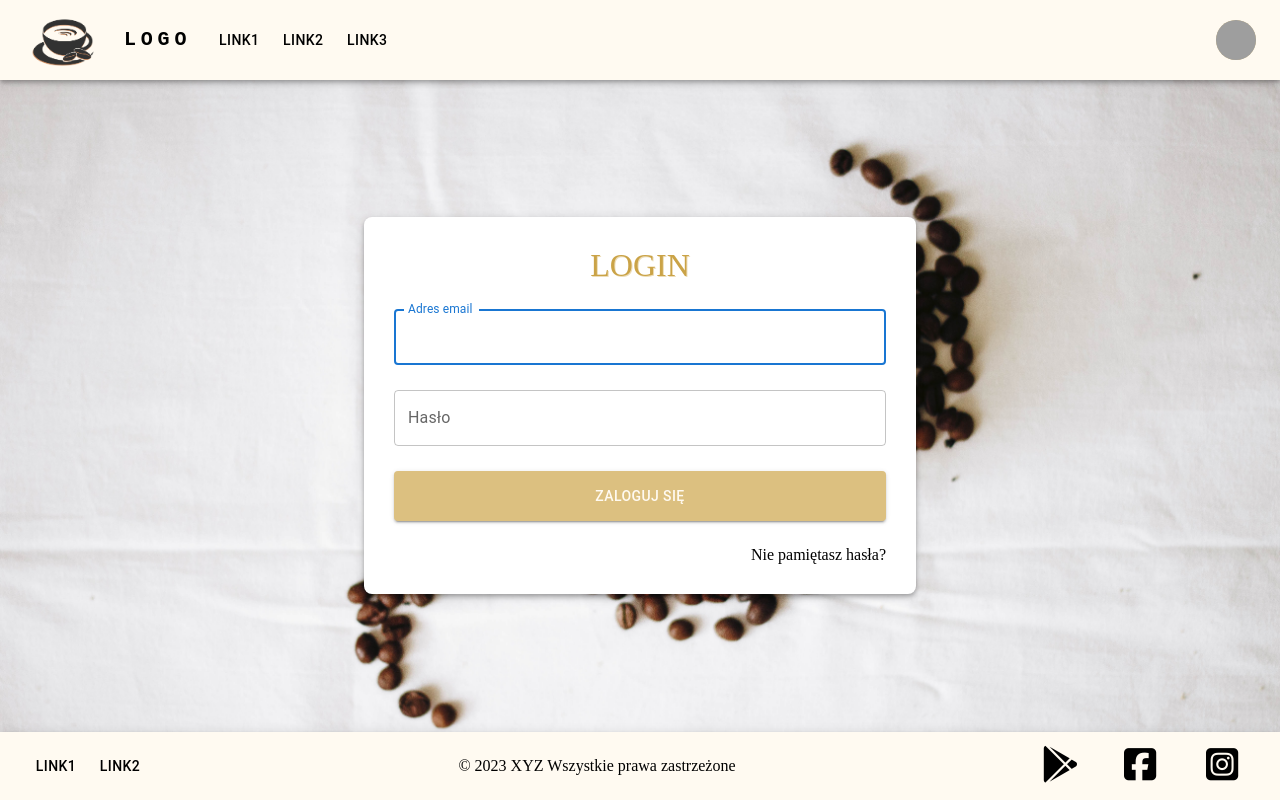
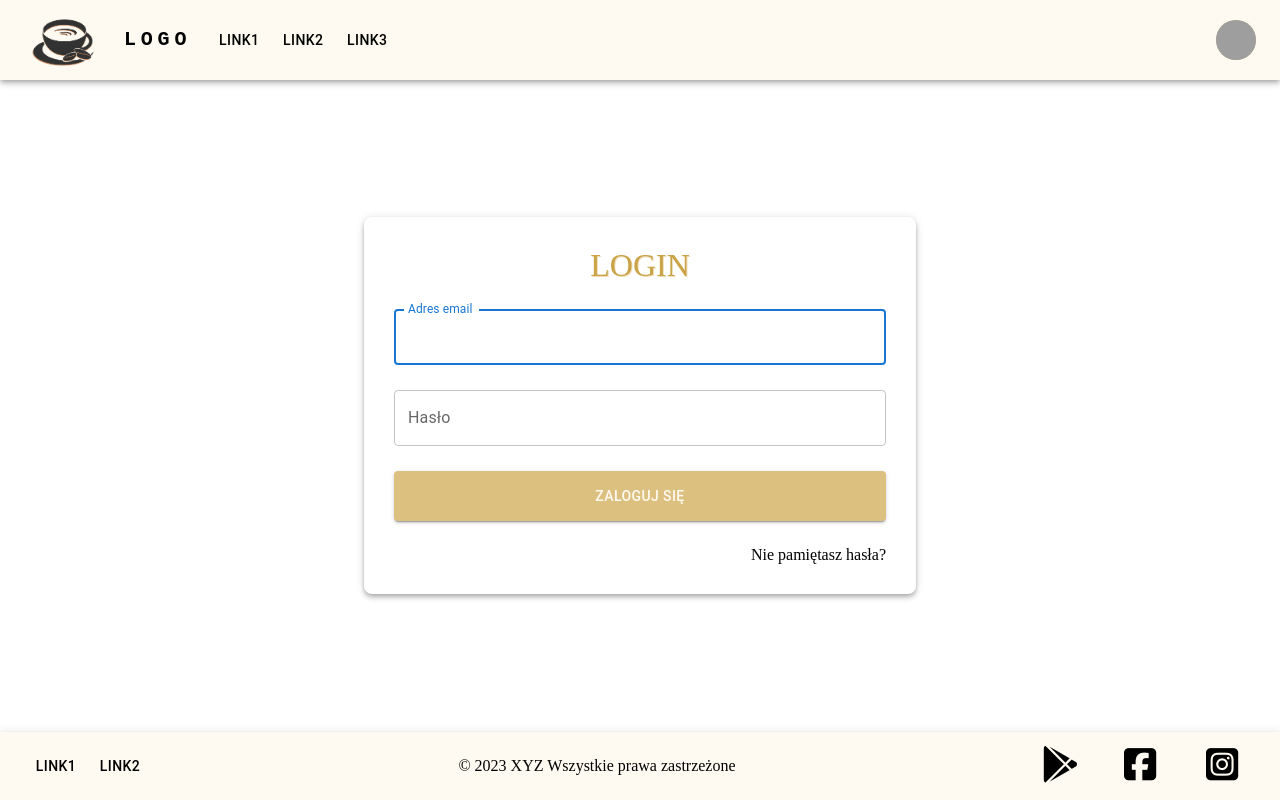
Before and after one commit to kardahim/cafe-frontend, a React (Create React App) app: page /login in a window 1280 px wide. Built offline with nearby package versions, Linux system fonts and the light colour scheme; grey boxes are pictures that could not be loaded.

Commit message:
flix carousel scss (BEM)

```diff
--- a/src/assets/scss/global.scss
+++ b/src/assets/scss/global.scss
@@ -12,6 +12,8 @@ $background-image: '../images/body.jpg';
     display: flex;
     flex-direction: column;
     justify-content: space-between;
-    background: url($background-image) no-repeat;
-    background-size: cover;
+
+    // background
+    // background: url($background-image) no-repeat;
+    // background-size: cover;
 }
--- a/src/components/carousel/Carousel.scss
+++ b/src/components/carousel/Carousel.scss
@@ -1,4 +1,8 @@
 @import '../../assets/scss/variables.scss';
+
+.carousel {
+    width: auto;
+    margin: 0;
 
     .carousel__item {
         padding: 20px;
@@ -13,10 +17,6 @@
             }
         }
     }
-
-.carousel {
-    width: auto;
-    margin: 0;
 }
 
 .carousel--padding {
--- a/src/components/carousel/Carousel.tsx
+++ b/src/components/carousel/Carousel.tsx
@@ -19,7 +19,7 @@ import { CarouselInterface } from '../../interfaces/CarouselInterface'
 
 function CarouselComponent(props: CarouselInterface) {
     return (
-        // carousel or carousel--padding
+        // also carousel with carousel--padding
         <Carousel className='carousel' animation='slide' duration={1000}>
             {props.items.map((value, key) => item(value))}
         </Carousel>
```
Lines whose indentation alone changed are shown as unchanged.
